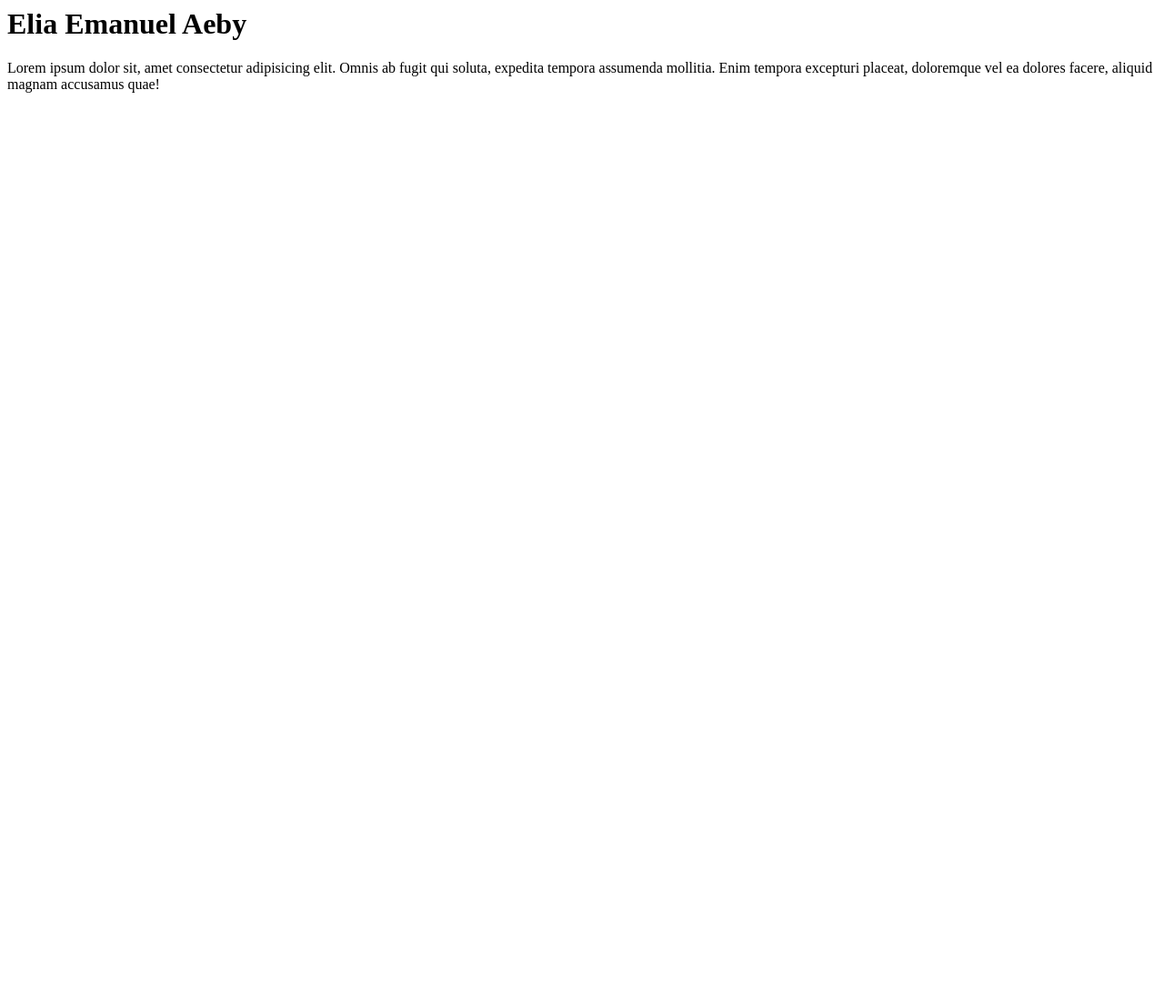
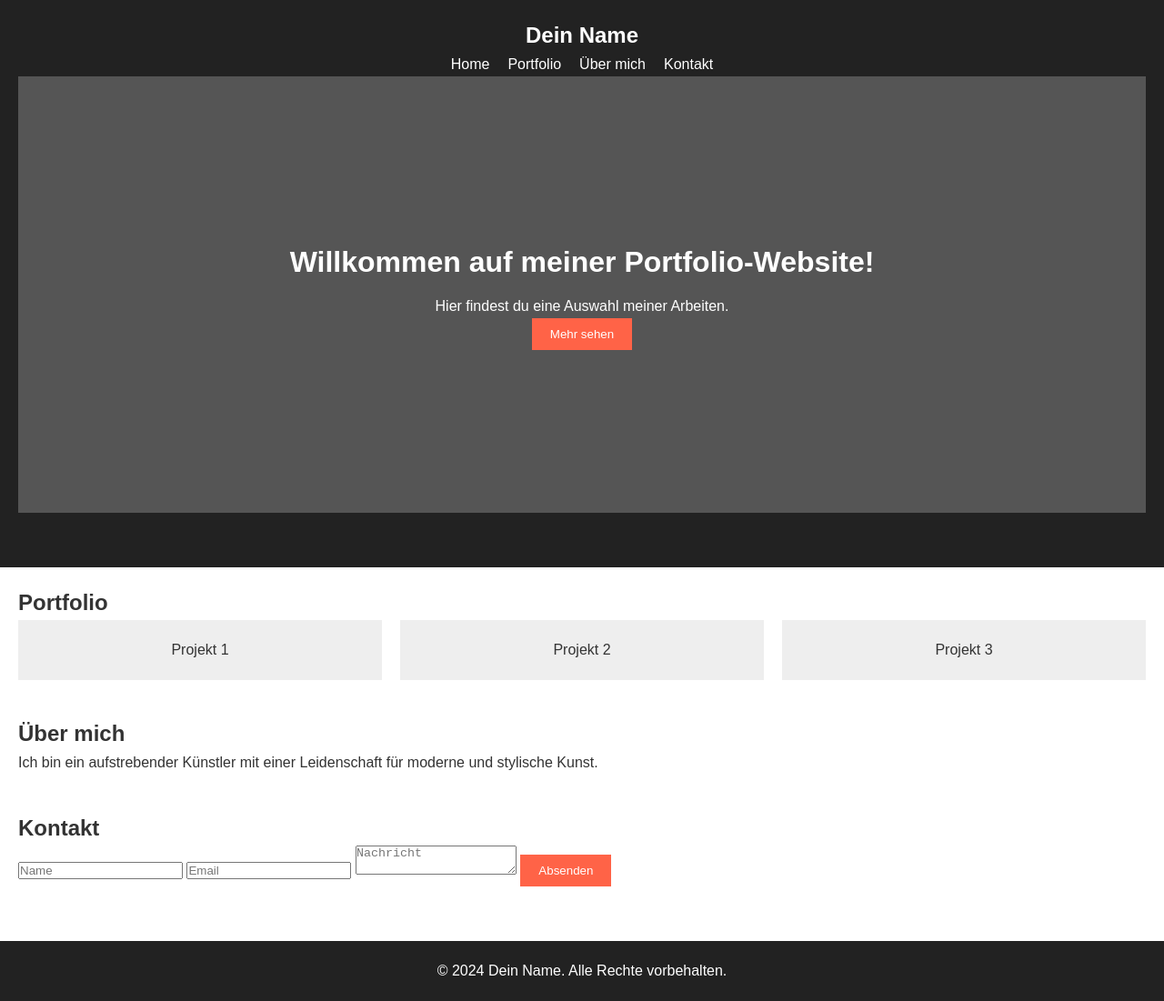
Before and after one commit to eliaaeby/Portfolio_Website, a plain HTML site: page index.html in a window 1280 px wide. Shown: the whole page at 91% size. Before the commit the page ends 800 px from the top, so only its background shows below. Drawn offline with Linux system fonts and the light colour scheme; files that its build step writes are made by us from their sources.

Commit message:
structure1

```diff
--- /dev/null
+++ b/css/style.css
@@ -0,0 +1,79 @@
+* {
+    margin: 0;
+    padding: 0;
+    box-sizing: border-box;
+}
+
+body {
+    font-family: Arial, sans-serif;
+    line-height: 1.6;
+    color: #333;
+}
+
+header {
+    background: #222;
+    color: #fff;
+    padding: 20px;
+    text-align: center;
+}
+
+nav ul {
+    list-style-type: none;
+    display: flex;
+    justify-content: center;
+    gap: 20px;
+}
+
+nav a {
+    color: #fff;
+    text-decoration: none;
+}
+
+.hero {
+    height: 60vh;
+    display: flex;
+    flex-direction: column;
+    justify-content: center;
+    align-items: center;
+    background: #555;
+}
+
+.hero h2 {
+    font-size: 2rem;
+    margin-bottom: 10px;
+}
+
+button {
+    padding: 10px 20px;
+    border: none;
+    background-color: #ff6347;
+    color: white;
+    cursor: pointer;
+}
+
+main {
+    padding: 20px;
+}
+
+section {
+    margin-bottom: 40px;
+}
+
+.gallery {
+    display: grid;
+    grid-template-columns: repeat(auto-fit, minmax(200px, 1fr));
+    gap: 20px;
+}
+
+.project {
+    background-color: #eee;
+    padding: 20px;
+    text-align: center;
+}
+
+footer {
+    text-align: center;
+    padding: 20px;
+    background-color: #222;
+    color: #fff;
+}
--- a/index.html
+++ b/index.html
@@ -1,11 +1,61 @@
-<html lang="en">
+<!DOCTYPE html>
+<html lang="de">
 <head>
     <meta charset="UTF-8">
     <meta name="viewport" content="width=device-width, initial-scale=1.0">
-    <title>Document</title>
+    <title>Dein Portfolio</title>
+    <link rel="stylesheet" href="style.css">
 </head>
 <body>
-    <h1>Elia Emanuel Aeby</h1>
-    <p>Lorem ipsum dolor sit, amet consectetur adipisicing elit. Omnis ab fugit qui soluta, expedita tempora assumenda mollitia. Enim tempora excepturi placeat, doloremque vel ea dolores facere, aliquid magnam accusamus quae!</p>
+    <header>
+        <nav>
+            <h1>Dein Name</h1>
+            <ul>
+                <li><a href="#home">Home</a></li>
+                <li><a href="#portfolio">Portfolio</a></li>
+                <li><a href="#about">Über mich</a></li>
+                <li><a href="#contact">Kontakt</a></li>
+            </ul>
+        </nav>
+        <section id="home" class="hero">
+            <h2>Willkommen auf meiner Portfolio-Website!</h2>
+            <p>Hier findest du eine Auswahl meiner Arbeiten.</p>
+            <button onclick="scrollToSection('portfolio')">Mehr sehen</button>
+        </section>
+    </header>
+
+    <main>
+        <section id="portfolio">
+            <h2>Portfolio</h2>
+            <div class="gallery">
+                <!-- Beispielprojekte -->
+                <div class="project">Projekt 1</div>
+                <div class="project">Projekt 2</div>
+                <div class="project">Projekt 3</div>
+                <!-- Weitere Projekte hinzufügen -->
+            </div>
+        </section>
+
+        <section id="about">
+            <h2>Über mich</h2>
+            <p>Ich bin ein aufstrebender Künstler mit einer Leidenschaft für moderne und stylische Kunst.</p>
+        </section>
+
+        <section id="contact">
+            <h2>Kontakt</h2>
+            <form>
+                <input type="text" placeholder="Name" required>
+                <input type="email" placeholder="Email" required>
+                <textarea placeholder="Nachricht" required></textarea>
+                <button type="submit">Absenden</button>
+            </form>
+        </section>
+    </main>
+
+    <footer>
+        <p>&copy; 2024 Dein Name. Alle Rechte vorbehalten.</p>
+    </footer>
+
+    <script src="script.js"></script>
 </body>
 </html>
```
Also changed, not shown: js/script.js (added, +11 -0 lines).
